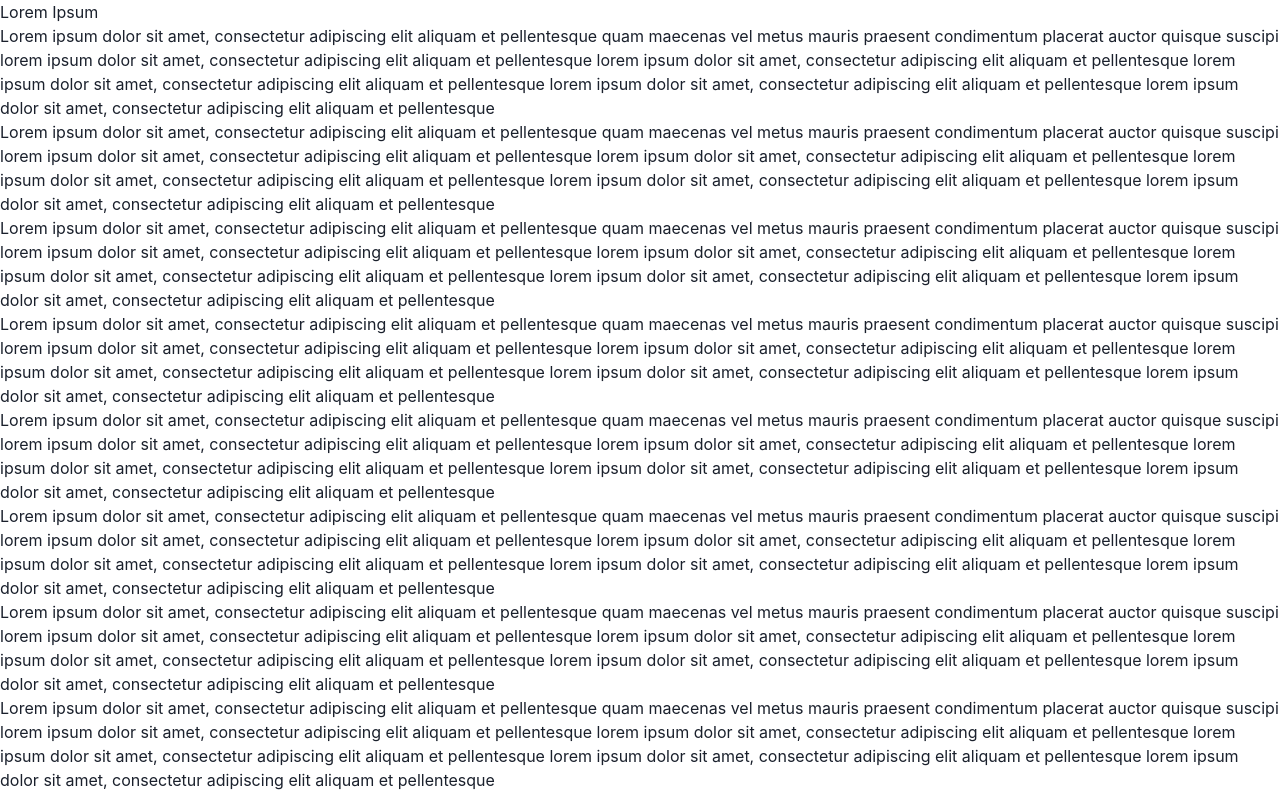
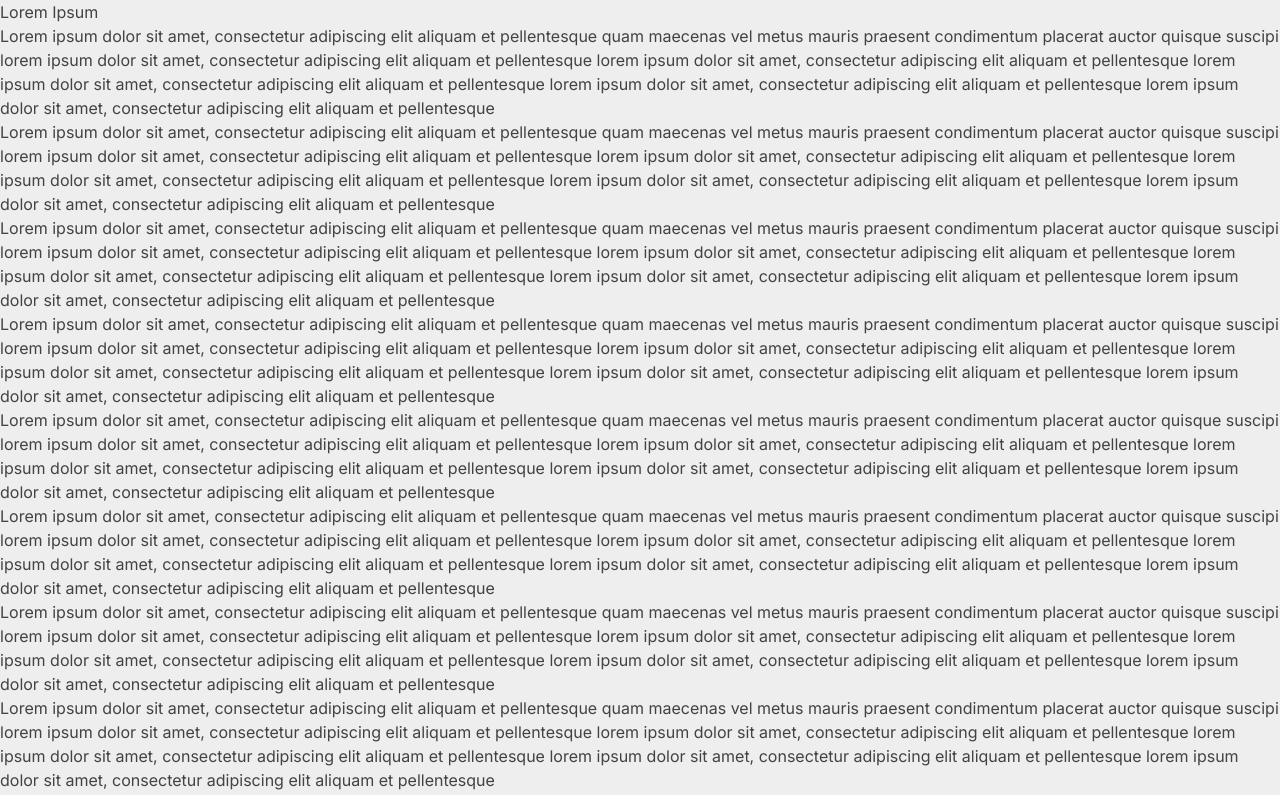
Before and after one commit to ElijahJunnior/sac-front, a Next.js app: page / in a window 1280 px wide. Shown: the top 795 px of the page. Built offline with nearby package versions, Linux system fonts and the light colour scheme.

Commit message:
testing cards designer to dashboard

```diff
--- a/src/pages/document.tsx
+++ b/src/pages/_document.tsx
@@ -1,20 +1,15 @@
-import Document, { Html, Head, Main, NextScript, DocumentContext } from 'next/document';
+import Document, { Html, Head, Main, NextScript } from 'next/document';
 
 class MyDocument extends Document {
-
-    static async getInitialProps(ctx: DocumentContext) {
-        const initialProps = await Document.getInitialProps(ctx)
-        return initialProps
-    }
 
     render() {
         return (
             <Html>
                 <Head>
-                    <title>teste</title>
                     <link rel="preconnect" href="https://fonts.googleapis.com" />
-                    <link rel="preconnect" href="https://fonts.gstatic.com" crossOrigin='' />
+                    <link rel="preconnect" href="https://fonts.gstatic.com" crossOrigin='true' />
                     <link href="https://fonts.googleapis.com/css2?family=Poppins:wght@400;500;600;700&display=swap" rel="stylesheet" />
+                    <link href="https://fonts.googleapis.com/css2?family=Inter:wght@400;500;600;700&display=swap" rel="stylesheet" />
                 </Head>
                 <body>
                     <Main />
--- a/src/styles/theme.ts
+++ b/src/styles/theme.ts
@@ -5,6 +5,37 @@ export const theme = extendTheme({
         base: {
             orange01: "#ea6b21",
             orange02: "#ac4911"
+        },
+        gray: {
+            50:  "#FAFAFA",
+            100: "#F5F5F5",
+            200: "#EEEEEE",
+            300: "#E0E0E0",
+            400: "#BDBDBD",
+            500: "#9E9E9E",
+            600: "#757575",
+            700: "#616161",
+            800: "#424242",
+            900: "#212121"
+        }
+    },
+    fonts: {
+        body: "Inter",
+        heading: "Inter"
+    },
+    styles: {
+        global: {
+            body: {
+                bg: "gray.200"
+            }
         }
     }
 })
+
+// BREAKPOINTS
+//
+//     sm : 30em = Menor que  480px
+//     md : 48em = Menor que  768px
+//     lg : 62em = Menor que  992px
+//     xl : 80em = Menor que 1280px
+//     2xl: 96em = Menor que 1516px
```
Also changed, not shown: src/pages/chakraDeshboard.tsx (+75 -6 lines).
